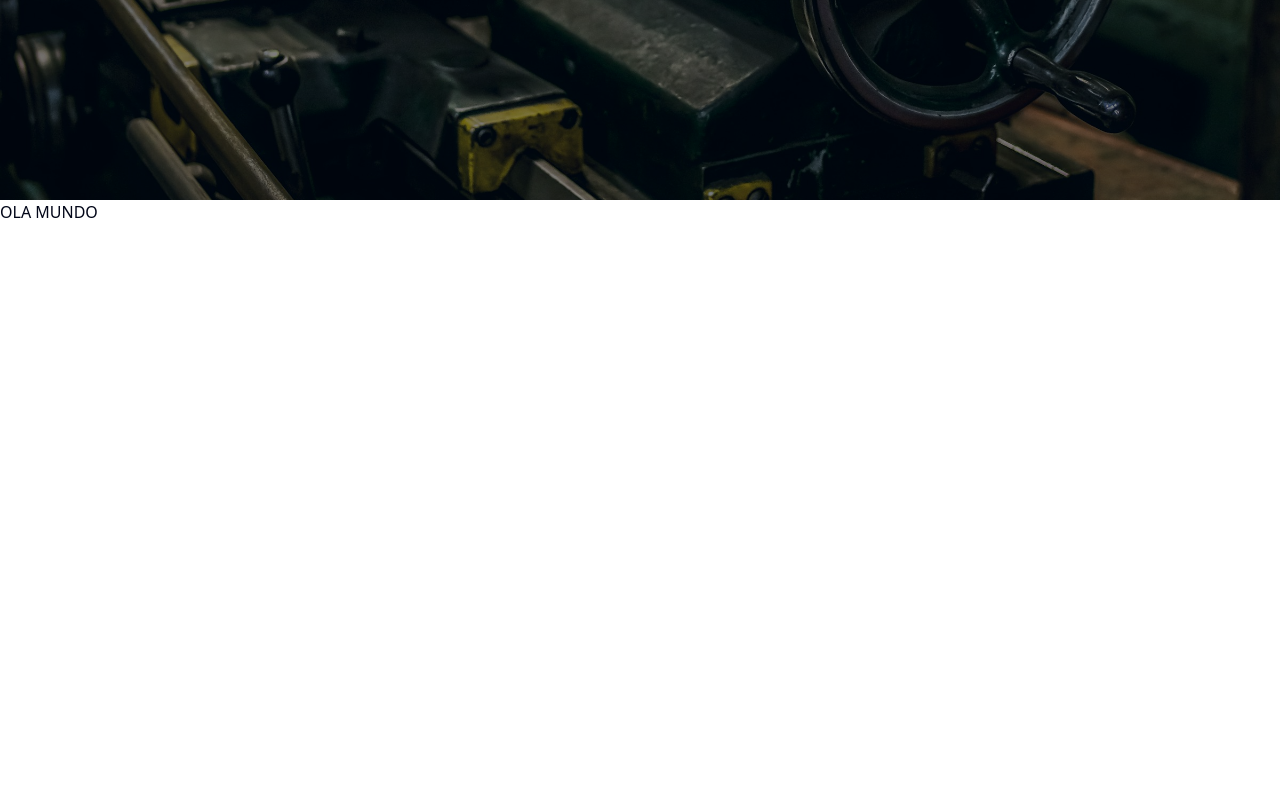
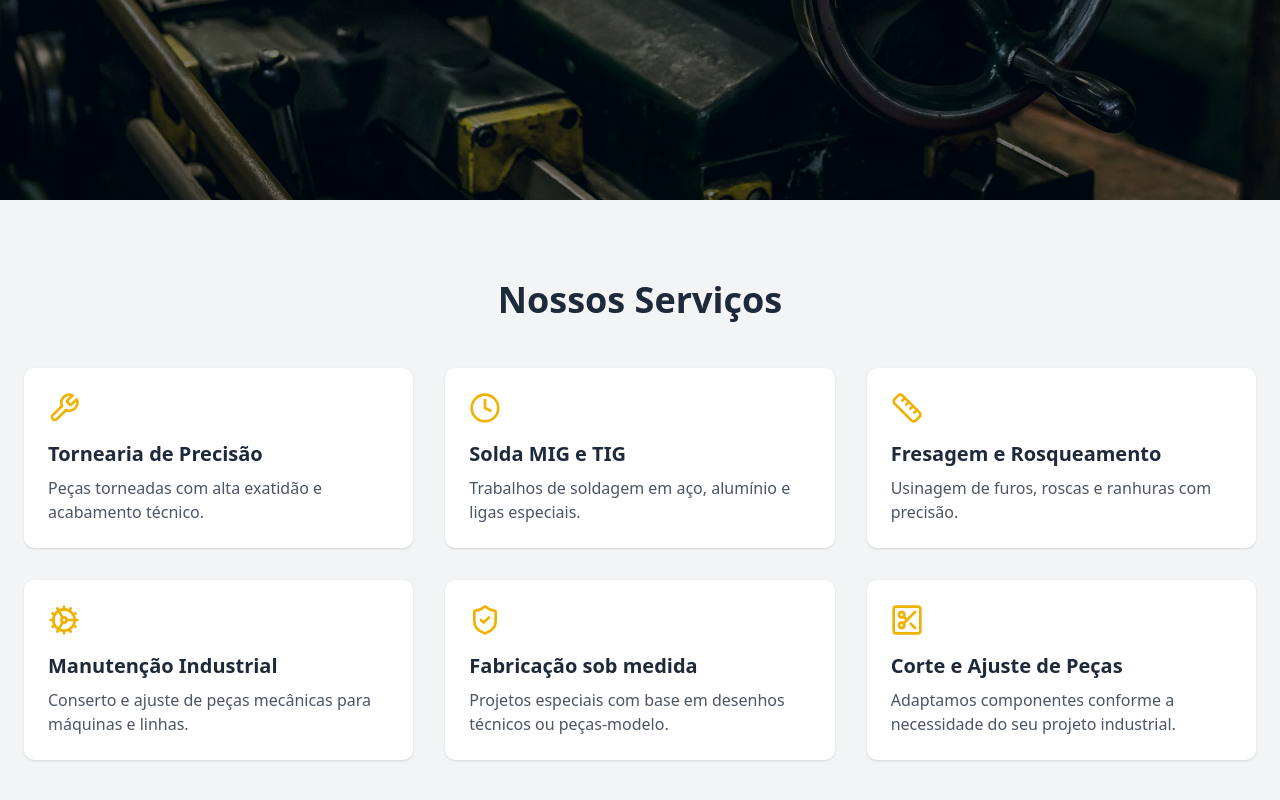
Before and after one commit to samuelpanzera/turnery-web, a Next.js app: page / in a window 1280 px wide. Shown: the part 600-1400 px from the top of the page. Before the commit the page ends 824 px from the top, so only its background shows below. Built offline with nearby package versions, Linux system fonts and the light colour scheme.

Commit message:
Adição de 'nossos servicos..'

```diff
--- a/src/app/layout.tsx
+++ b/src/app/layout.tsx
@@ -1,8 +1,6 @@
 import type { Metadata } from "next";
 import "./globals.css";
 import Header from "@/components/headers/Header";
-import Image from "next/image";
-import HeroSection from "@/components/hero/HeroSection";
 
 export const metadata: Metadata = {
   title: "TornoMix - Tornearia e soldas",
@@ -16,7 +14,7 @@ export default function RootLayout({
     <html lang="pt-br" suppressHydrationWarning>
       <body className={`antialiased min-h-screen relative`}>
         <Header />
-        <HeroSection />
+
         {children}
       </body>
     </html>
--- a/src/app/page.tsx
+++ b/src/app/page.tsx
@@ -1,7 +1,11 @@
+import HeroSection from "@/components/hero/HeroSection";
+import ServicesSection from "@/components/sections/ServicesSection";
+
 export default function Home() {
   return (
     <main>
-      <h1>OLA MUNDO</h1>
+      <HeroSection />
+      <ServicesSection />
     </main>
   );
 }
--- /dev/null
+++ b/src/components/sections/ServicesSection.tsx
@@ -0,0 +1,61 @@
+"use client";
+
+import { Wrench, Clock4, Ruler, ShieldCheck, Cog, ScissorsSquare } from "lucide-react";
+
+const services = [
+  {
+    icon: <Wrench className="w-8 h-8 text-yellow-500" />,
+    title: "Tornearia de Precisão",
+    desc: "Peças torneadas com alta exatidão e acabamento técnico.",
+  },
+  {
+    icon: <Clock4 className="w-8 h-8 text-yellow-500" />,
+    title: "Solda MIG e TIG",
+    desc: "Trabalhos de soldagem em aço, alumínio e ligas especiais.",
+  },
+  {
+    icon: <Ruler className="w-8 h-8 text-yellow-500" />,
+    title: "Fresagem e Rosqueamento",
+    desc: "Usinagem de furos, roscas e ranhuras com precisão.",
+  },
+  {
+    icon: <Cog className="w-8 h-8 text-yellow-500" />,
+    title: "Manutenção Industrial",
+    desc: "Conserto e ajuste de peças mecânicas para máquinas e linhas.",
+  },
+  {
+    icon: <ShieldCheck className="w-8 h-8 text-yellow-500" />,
+    title: "Fabricação sob medida",
+    desc: "Projetos especiais com base em desenhos técnicos ou peças-modelo.",
+  },
+  {
+    icon: <ScissorsSquare className="w-8 h-8 text-yellow-500" />,
+    title: "Corte e Ajuste de Peças",
+    desc: "Adaptamos componentes conforme a necessidade do seu projeto industrial.",
+  },
+];
+
+export default function ServicesSection() {
+  return (
+    <section className="py-20 bg-gray-100 text-gray-800" id="servicos">
+      <div className="max-w-7xl mx-auto px-6">
+        <h2 className="text-3xl md:text-4xl font-bold text-center mb-12">
+          Nossos Serviços
+        </h2>
+
+        <div className="grid grid-cols-1 md:grid-cols-2 lg:grid-cols-3 gap-8">
+          {services.map((service, index) => (
+            <div
+              key={index}
+              className="bg-white p-6 rounded-lg shadow hover:shadow-lg transition"
+            >
+              <div className="mb-4">{service.icon}</div>
+              <h3 className="text-xl font-semibold mb-2">{service.title}</h3>
+              <p className="text-gray-600">{service.desc}</p>
+            </div>
+          ))}
+        </div>
+      </div>
+    </section>
+  );
+}
```
